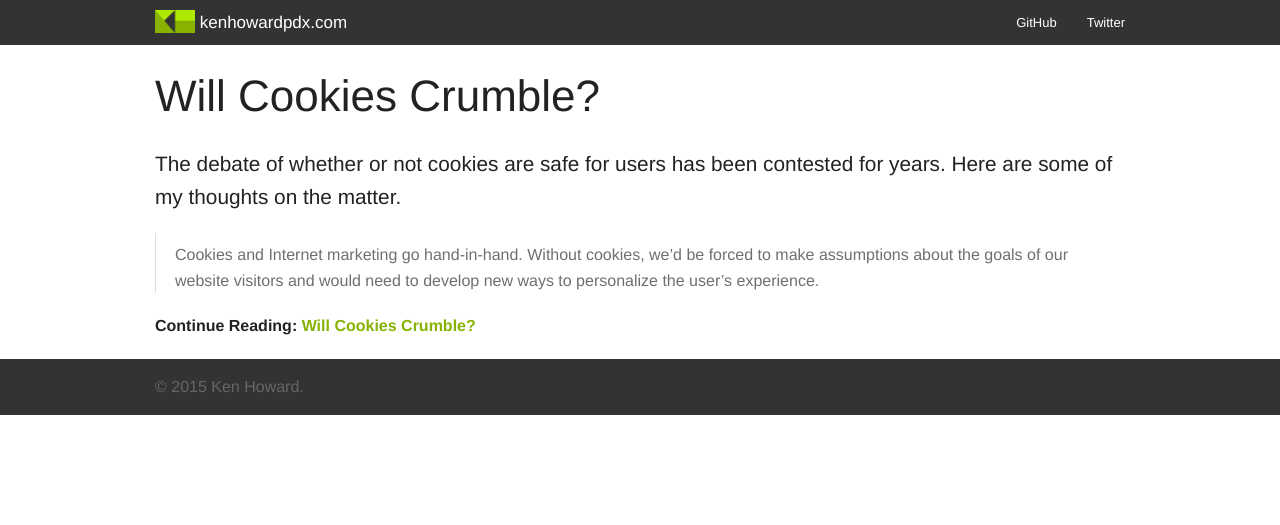
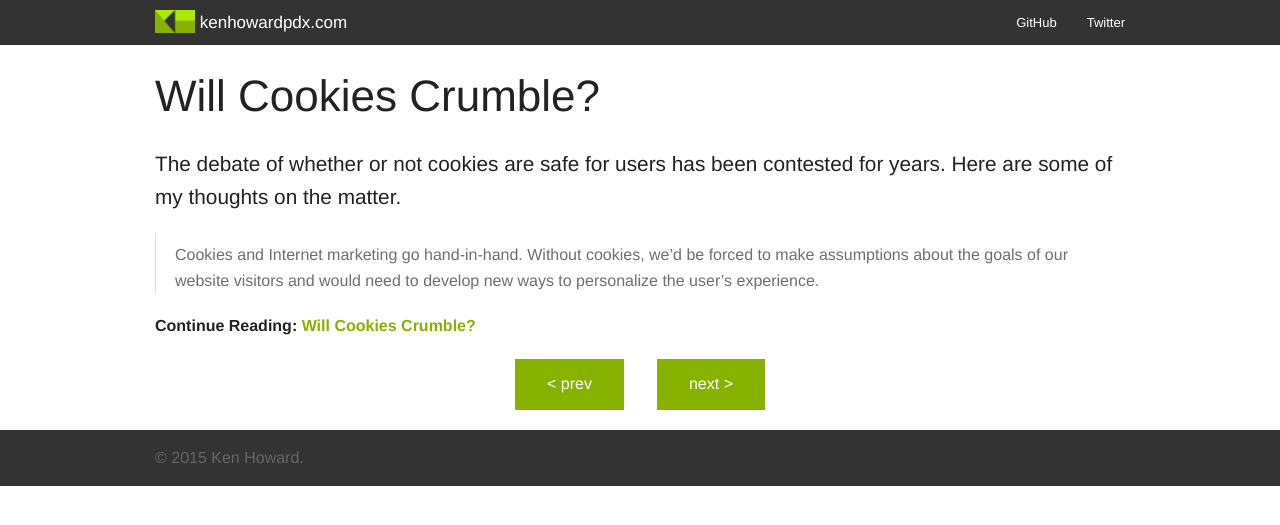
Before and after one commit to kenhowardpdx/kenhowardpdx.github.io, a Jekyll site: the page built from _posts/2012-09-21-will-cookies-crumble.markdown, in a window 1280 px wide. Shown: the top 525 px of the page. Built offline with Jekyll 4.4.1, drawn with Linux system fonts in a browser that asks for light colours; Markdown is read by kramdown in place of the engine named in the settings; comment, search, counter and statistics services are not loaded.

Commit message:
Prev/Next Buttons

```diff
--- a/_layouts/post.html
+++ b/_layouts/post.html
@@ -6,6 +6,20 @@
 	<h1 class="post-title">{{ page.title }}</h1>
 	<p class="post-summary">{{ page.summary }}</p>
 	{{content}}
+</div>
+
+<div id="page-navigation">
+	<div class="left">
+	{% if page.previous.url %}
+		<a class="button" href="{{page.previous.url}}" title="Previous Post: {{page.previous.title}}">&lt; prev</a>
+	{% endif %}
+	</div>
+
+	<div class="right">
+	{% if page.next.url %}
+		<a class="button" href="{{page.next.url}}" title="Next Post: {{page.next.title}}">next &gt;</a>
+	{% endif %}
+	</div>
 </div>
 
 <div class="post-comments">
--- a/scss/app.scss
+++ b/scss/app.scss
@@ -93,3 +93,8 @@
 		border-width: 0;
 	}
 }
+
+#page-navigation {
+	width: 250px;
+	margin: 0 auto;
+}
```
Also changed, not shown: css/app.css.
